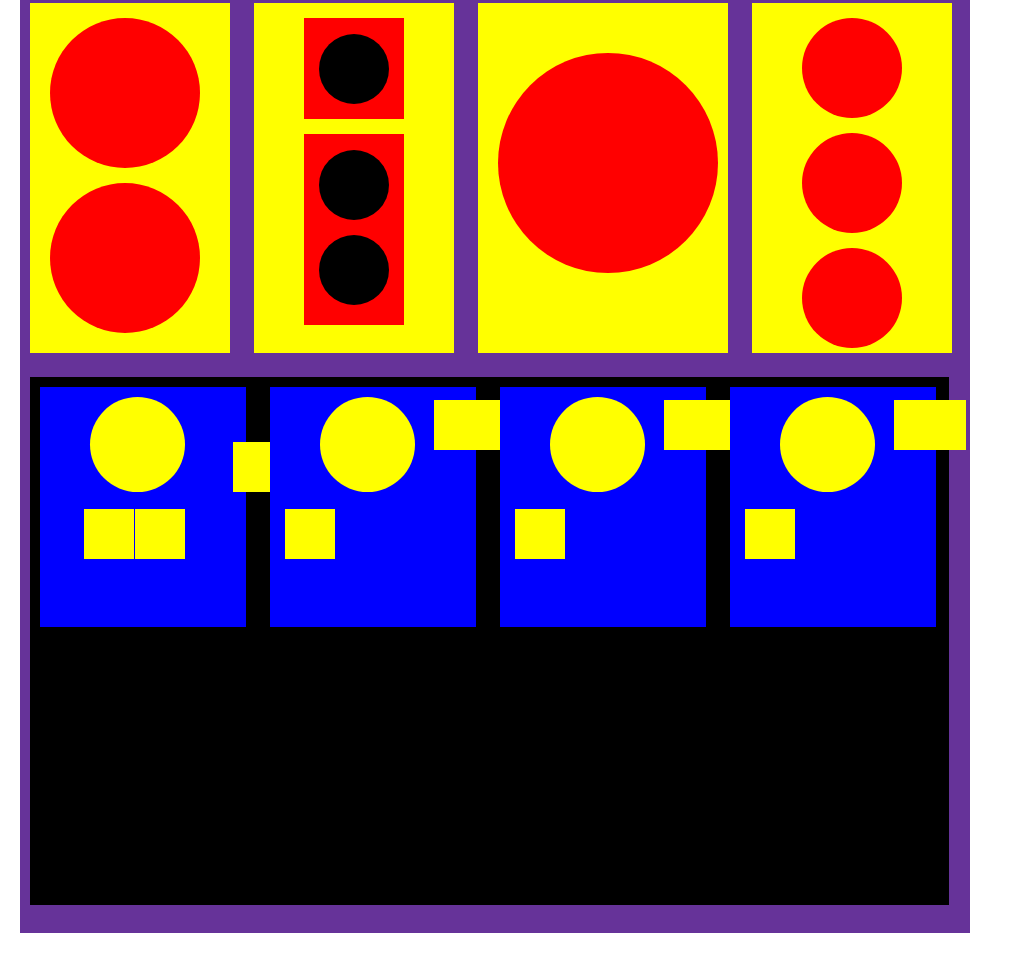
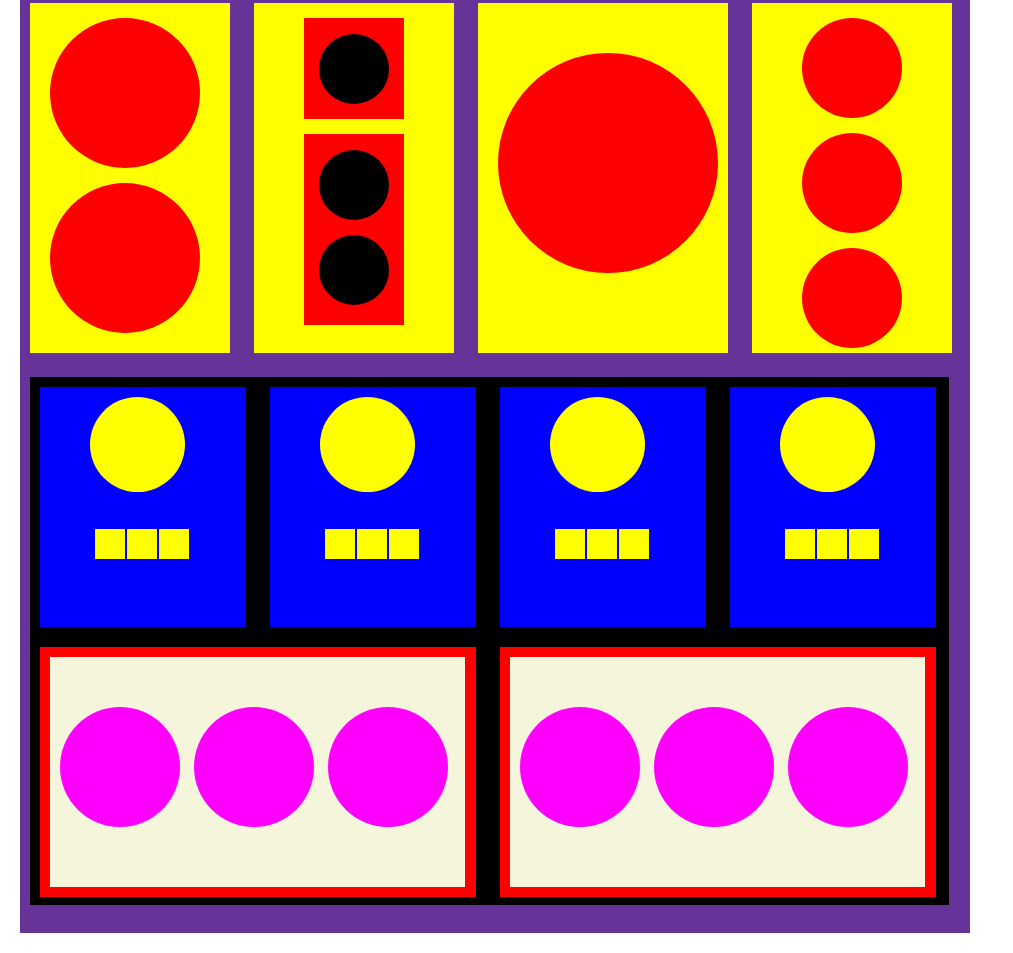
Before and after one commit to MontanezJonatan/trabajo_clase_3, a plain HTML site: page pages/page6.html in a window 1280 px wide. Shown: the part 390-1343 px from the top of the page, without its empty margins (0-1013 px from the left). Drawn offline with Linux system fonts and the light colour scheme.

Commit message:
trabajo4

```diff
--- a/pages/page6.html
+++ b/pages/page6.html
@@ -67,9 +67,9 @@
         <section class="page6o">
                 <section class="page6p">
                         <section class="page6q"></section>
-                        <section class="page6d"></section>
-                        <section class="page6d"></section>
-                        <section class="page6d"></section>
+                        <section class="page6r"></section>
+                        <section class="page6r"></section>
+                        <section class="page6r"></section>
                 </section>
                 <section class="page6p">
                         <section class="page6q"></section>
@@ -89,6 +89,20 @@
                         <section class="page6r"></section>
                         <section class="page6r"></section>
                 </section>
+                <section class="page6s">
+                    <section class="page6t">
+                        <section class="page6u"></section>
+                        <section class="page6u"></section>
+                        <section class="page6u"></section>
+                    </section>
+                </section>
+                <section class="page6s">
+                    <section class="page6t">
+                        <section class="page6u"></section>
+                        <section class="page6u"></section>
+                        <section class="page6u"></section>
+                    </section>
+                </section>
         </section>
     </section>
 </body>
--- a/styles/main.css
+++ b/styles/main.css
@@ -1102,10 +1102,30 @@ nav ul li a{
   border-radius: 50%;
 }
 .page6r{
-  width:50px;
-  height:50px;
-  margin:13px -47px 0 15px;
+  width:30px;
+  height:30px;
+  margin:10px -36px -67px -30px;
   background-color: yellow;
   display: inline-block;
-  vertical-align: top;
 }
+.page6s{
+  width:436px;
+  height:250px;
+  margin:10px;
+  background-color: red;
+  display:inline-block;
+}
+.page6t{
+  width:415px;
+  height:230px;
+  margin:10px;
+  background-color:beige;
+}
+.page6u{
+  width:120px;
+  height:120px;
+  margin:50px 0 0 10px;
+  background-color:fuchsia;
+  display: inline-block;
+  border-radius: 50%;
+}
```
